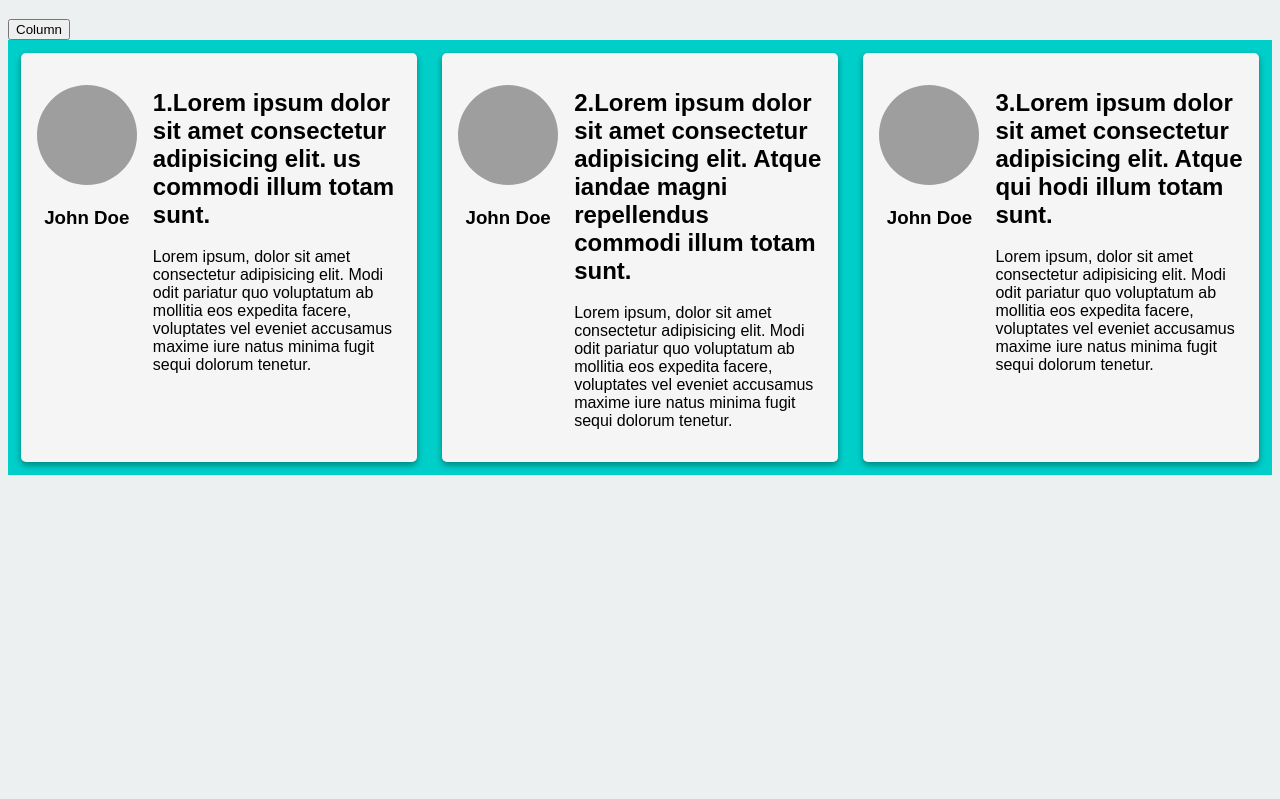
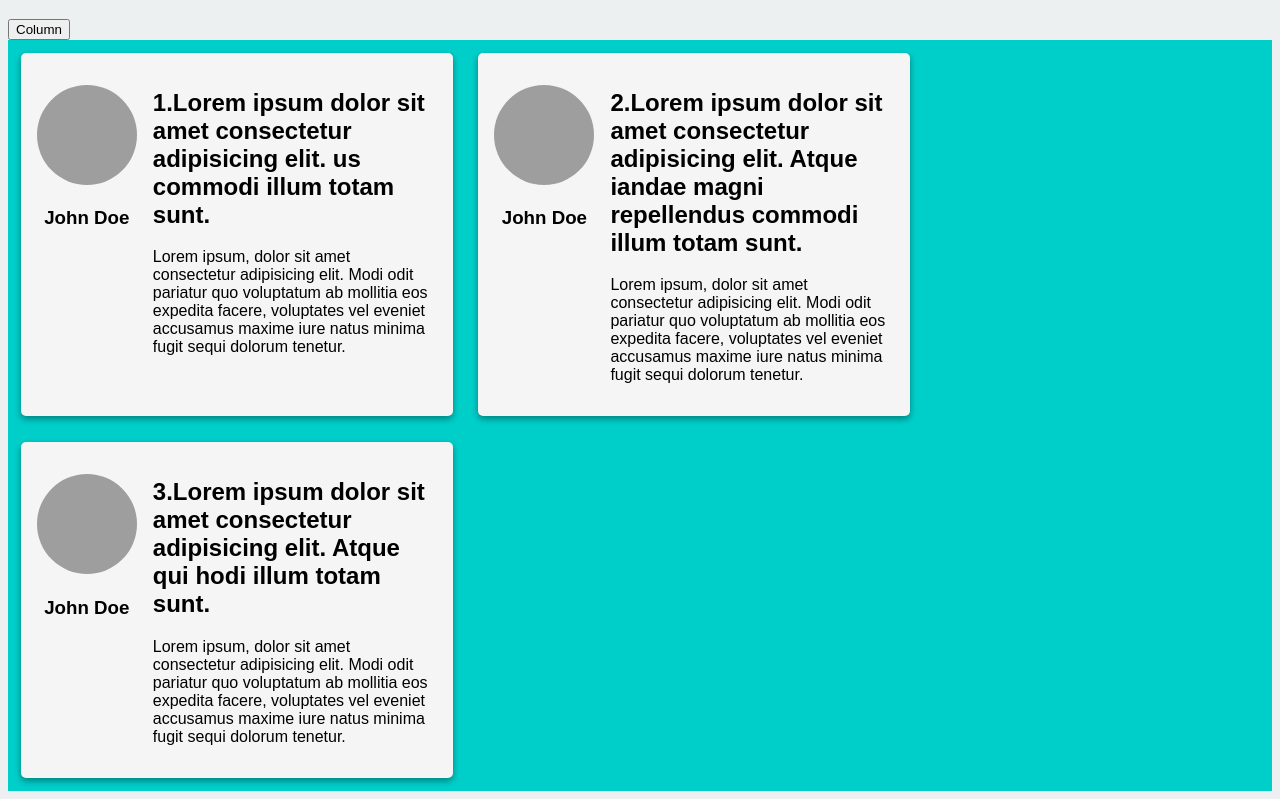
Before and after one commit to PanupongDeve/CSS-Flexbox, a plain HTML site: page index.html in a window 1280 px wide. Shown: the part 61-860 px from the top of the page. Before the commit the page ends 800 px from the top, so only its background shows below. Drawn offline with Linux system fonts and the light colour scheme; grey boxes are pictures that could not be loaded.

Commit message:
learn flex-wrap

```diff
--- a/styles.css
+++ b/styles.css
@@ -21,6 +21,7 @@ h3 {
     display: flex;
     flex-direction: row; /* row = แนวนอน colunm = แนวตั้ง*/
     background: #00cec9;
+    flex-wrap: wrap; /*ถ้ายุบขอบจะเปลี่ยน element เป็น column */ /*value: nowarp warp warp-reverse */
     /* width: 1000px;
     margin: 0 auto; */
 }
@@ -31,7 +32,8 @@ h3 {
     margin: .8em;
     cursor: pointer;
     display: flex;
-    flex-basis: 500px;
+    flex-basis: 400px;
+    /* max-width: 400px; */
     /* flex-grow: 1; */
     /* flex-shrink: 1; */
     border-radius: 5px;
@@ -49,18 +51,28 @@ h3 {
 
 }
 
-.blog-1{
-    flex-grow: 2;
-    /* flex-shrink: 1; */
-}
-.blog-2{
-    flex-grow: 3;
-    /* flex-shrink: 3; */
-}
-.blog-3{
+/* .blog-1{
+     flex-shrink: 1;
     flex-grow: 1;
-    /* flex-shrink: 1; */
-}
+     flex: 1 1 500px;
+    flex: 1;
+} */
+/* .blog-2{
+    flex-shrink: 1;*/
+    /*ใข้ขยายรูปร่างตามลำความสำคัญด้วยเลข*/
+    /*flex-grow: 1;
+    flex: 1 1 500px;
+    flex: 3;
+
+} */
+/*.blog-3{
+
+    /*ใข้หดรูปร่างตามลำความสำคัญด้วยเลข*/
+    /* flex-shrink: 1;
+    flex-grow: 1; */
+    /*flex: 1 1 500px;  flex: grow shink basis */
+    /*flex: 1;
+} */
 
 @media (max-width: 600px) {
     .display {
@@ -68,6 +80,10 @@ h3 {
     }
     .blogs{
         flex-direction: column;
+    }
+
+    .blog{
+        flex-basis: 100%;
     }
 
     .blog-1 {
```
